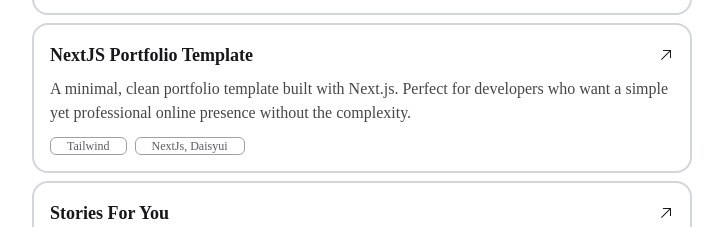
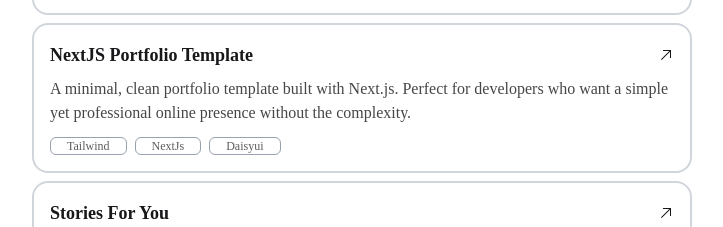
Before and after one commit to sachinbhujel/sachinbhujel.github.io, a Next.js app: page / in a window 1280 px wide. Shown: the part 777-1004 px from the top of the page, without its empty margins (278-1001 px from the left). Built offline with nearby package versions, Linux system fonts and the light colour scheme; a web font is replaced by a local one.

Commit message:
Some Improvements

```diff
--- a/src/data/data.js
+++ b/src/data/data.js
@@ -40,7 +40,7 @@
         title: "NextJS Portfolio Template",
         description:
             "A minimal, clean portfolio template built with Next.js. Perfect for developers who want a simple yet professional online presence without the complexity.",
-        tags: ["Tailwind", "NextJs, Daisyui"],
+        tags: ["Tailwind", "NextJs", "Daisyui"],
         link: "https://github.com/Sachinbhujel/NextJS-Portfolio-Template",
     },
     {
```
